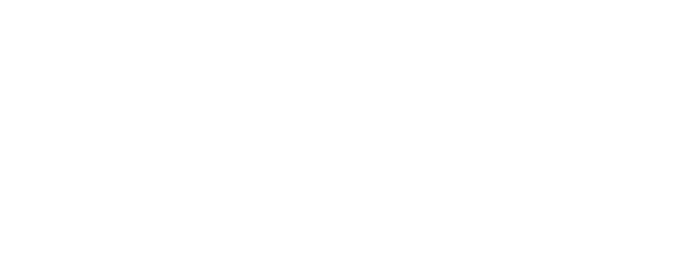
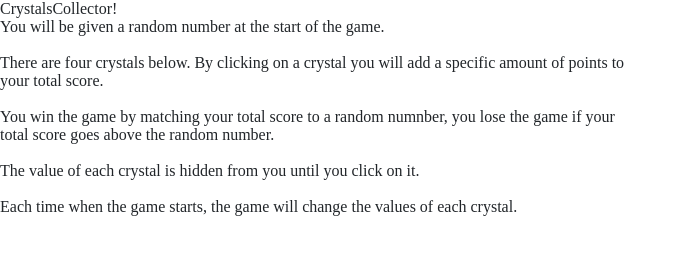
Before and after one commit to neverage84/unit-4-game, a plain HTML site: page index.html in a window 1280 px wide. Shown: the whole page, without its empty margins (0-687 px from the left). Drawn offline with nearby package versions, Linux system fonts and the light colour scheme.

Commit message:
Added content for game name and game rules

```diff
--- a/index.html
+++ b/index.html
@@ -21,6 +21,21 @@
     <script src="https://stackpath.bootstrapcdn.com/bootstrap/4.3.1/js/bootstrap.min.js" integrity="sha384-JjSmVgyd0p3pXB1rRibZUAYoIIy6OrQ6VrjIEaFf/nJGzIxFDsf4x0xIM+B07jRM" crossorigin="anonymous"></script>
     <!--My Javascript-->
     <script src="assets/javascript/game.js"></script>
+<!--My Code-->
 
+<div class="row">
+    <div class="col-lg-4 GameName">
+        <h1>CrystalsCollector!</h1>
+    </div>
+</div>
+<div class="row">
+    <div class="col-6">
+        <p>You will be given a random number at the start of the game.</p><br>
+        <p>There are four crystals below. By clicking on a crystal you will add a specific amount of points to your total score.</p><br>
+        <p>You win the game by matching your total score to a random numnber, you lose the game if your total score goes above the random number.</p><br>
+        <p>The value of each crystal is hidden from you until you click on it.</p><br>
+        <p>Each time when the game starts, the game will change the values of each crystal.</p><br>
+    </div>
+</div>
 </body>
 </html>
```
